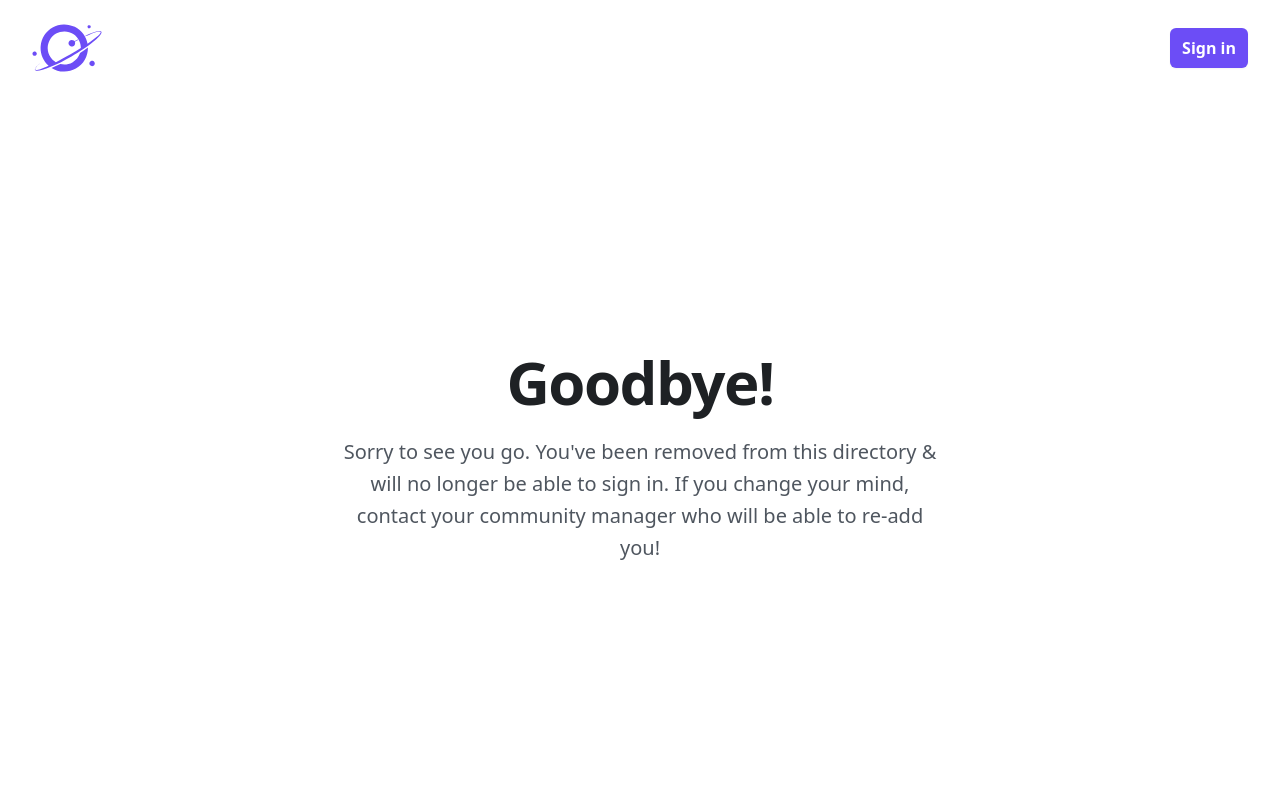
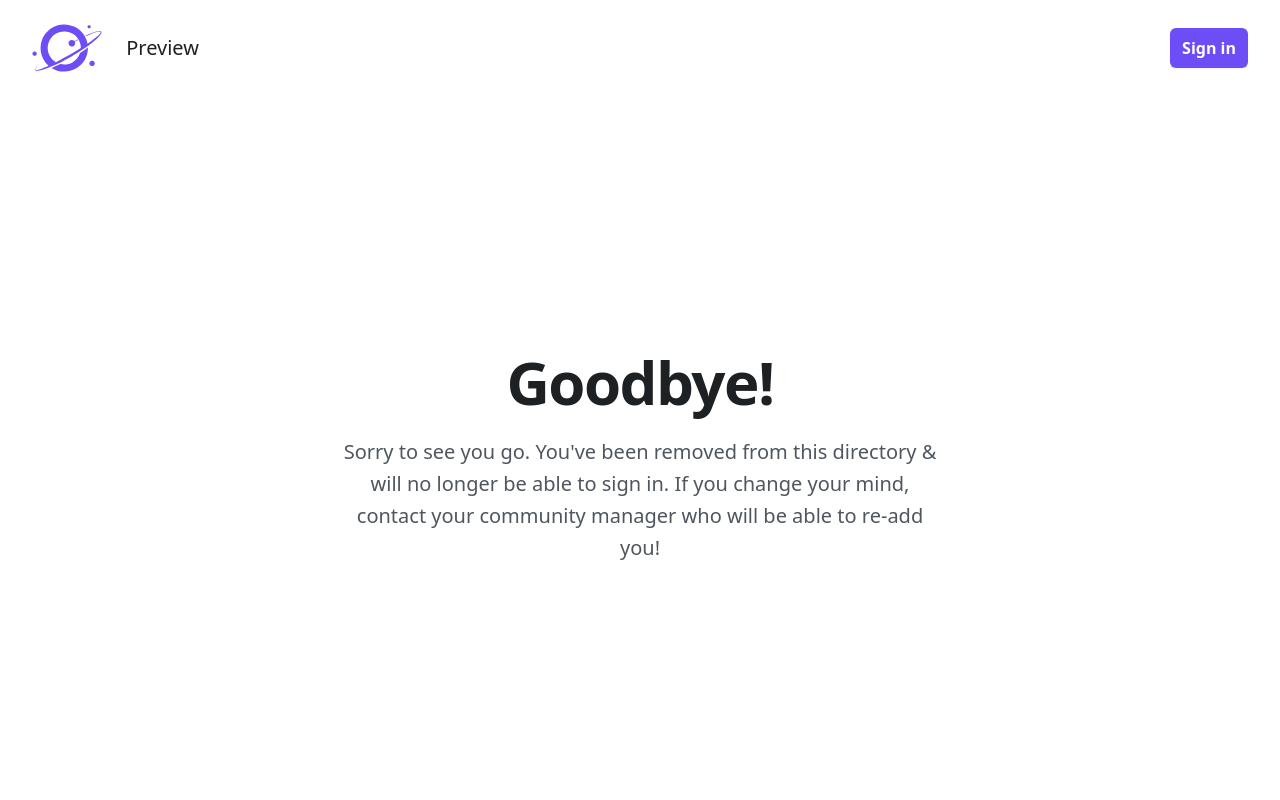
Before and after one commit to orbit-love/satellite-app-template, a Next.js app: page /auth/goodbye in a window 1280 px wide. Shown: the top 800 px of the page. Built offline with nearby package versions, Linux system fonts and the light colour scheme; no server answers.

Commit message:
Added link to preview page

```diff
--- a/components/header.js
+++ b/components/header.js
@@ -1,19 +1,33 @@
 import Image from "next/image";
 import React from "react";
 import Signin from "./signin";
+import Link from "next/link";
+import { useSession } from "next-auth/react";
 
 export default function Header() {
+  const { data: session } = useSession();
   return (
     <header className="flex gap-x-6 justify-between items-center p-6 mx-auto max-w-7xl lg:px-8">
-      <div className="flex lg:flex-1">
+      <Link className="flex" href="/">
         <Image
           className="w-auto h-12"
           src="/orbit-icon-purple.svg"
-          alt="Orbit"
+          alt="Home"
           width={50}
           height={50}
         />
-      </div>
+      </Link>
+
+      {session ? (
+        ""
+      ) : (
+        <Link
+          className="text-xl font-light text-gray-900 hover:underline focus:underline dark:text-white"
+          href="/preview"
+        >
+          Preview
+        </Link>
+      )}
 
       <div className="flex flex-1 gap-x-6 justify-end items-center">
         <Signin />
```
